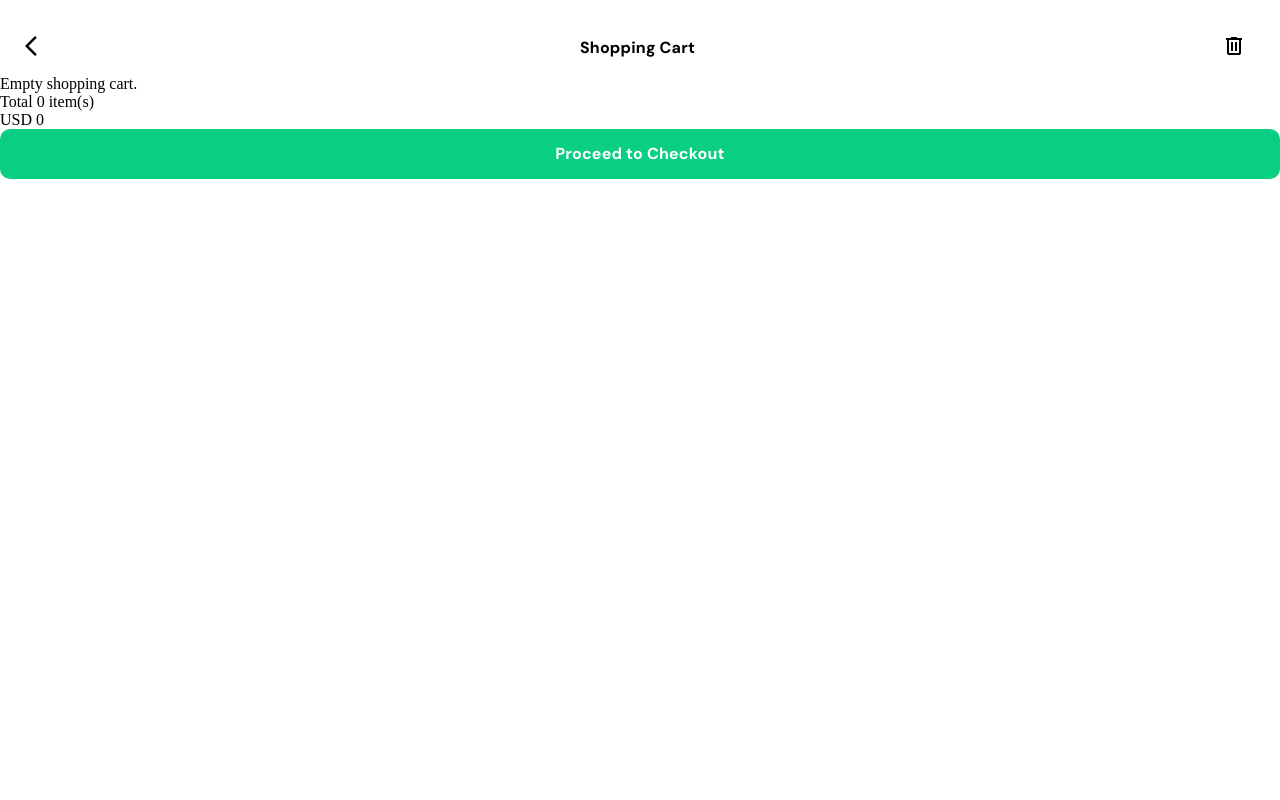
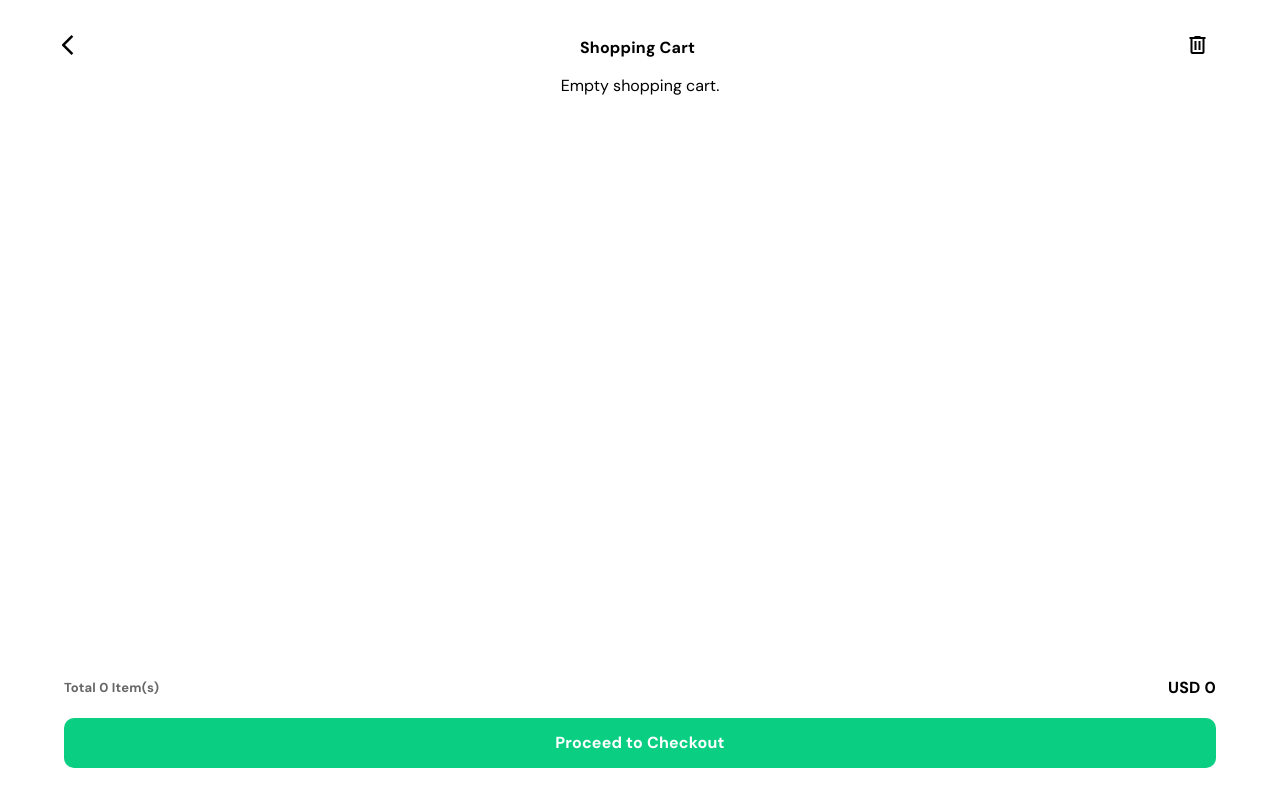
Before and after one commit to isabellaterssariol/challenge03, a React (Vite) app: page /cart in a window 1280 px wide. Built offline with nearby package versions, Linux system fonts and the light colour scheme; what reactfire would draw is missing.

Commit message:
Adding style to CartPage.

```diff
--- /dev/null
+++ b/src/pages/CartPage.module.css
@@ -0,0 +1,40 @@
+.container {
+    display: flex;
+    flex-direction: column;
+    align-items: center;
+    font-family: "DM Sans", serif;
+    min-height: 100vh;
+    overflow: hidden;
+}
+
+.footer {
+    display: flex;
+    justify-content: center;
+    flex-direction: column;
+    margin-top: auto;
+    margin-bottom: 2rem;
+}
+
+.total {
+    display: flex;
+    margin-bottom: 1.25rem;
+}
+
+.totalItems {
+    margin-right: auto;
+    color: var(--colors-default, #000);
+    font-size: 13px;
+    font-weight: 700;
+    line-height: 1.25rem;
+    letter-spacing: 0.2px;
+    opacity: 0.6;
+}
+
+.totalPrice {
+    color: var(--colors-default, #000);
+    text-align: right;
+    font-size: 1rem;
+    font-weight: 700;
+    line-height: 1.25rem;
+    letter-spacing: 0.2px;
+}
--- a/src/pages/CartPage.tsx
+++ b/src/pages/CartPage.tsx
@@ -2,6 +2,7 @@ import Header from "../components/Header";
 import { useCartContext } from "../components/CartContext";
 import SearchCard from "../components/SearchCard";
 import Button from "../components/Button";
+import classes from "./CartPage.module.css";
 
 const CartPage = () => {
   const { cartProducts, addToCart, removeFromCart, removeProduct, removeAll } = useCartContext();
@@ -45,7 +46,7 @@ const CartPage = () => {
   };
 
   return (
-    <div>
+    <div className={classes.container}>
       <Header showText={true} text={"Shopping Cart"} showTrash={true} onClick={handleTrashClick}/>
 
       {cartProducts.length === 0 ? (
@@ -67,9 +68,13 @@ const CartPage = () => {
         </div>
       )}
 
-    <p>{`Total ${totalItems()} item(s)`}</p>
-    <p>{`USD ${totalPrice()}`}</p>
-    <Button text={"Proceed to Checkout"}/>
+      <div className={classes.footer}>
+        <div className={classes.total}>
+          <p className={classes.totalItems}>{`Total ${totalItems()} Item(s)`}</p>
+          <p className={classes.totalPrice}>{`USD ${totalPrice()}`}</p>
+        </div>
+        <Button text={"Proceed to Checkout"} showArrow={true}/>
+      </div>
     </div>
   );
 };
```
